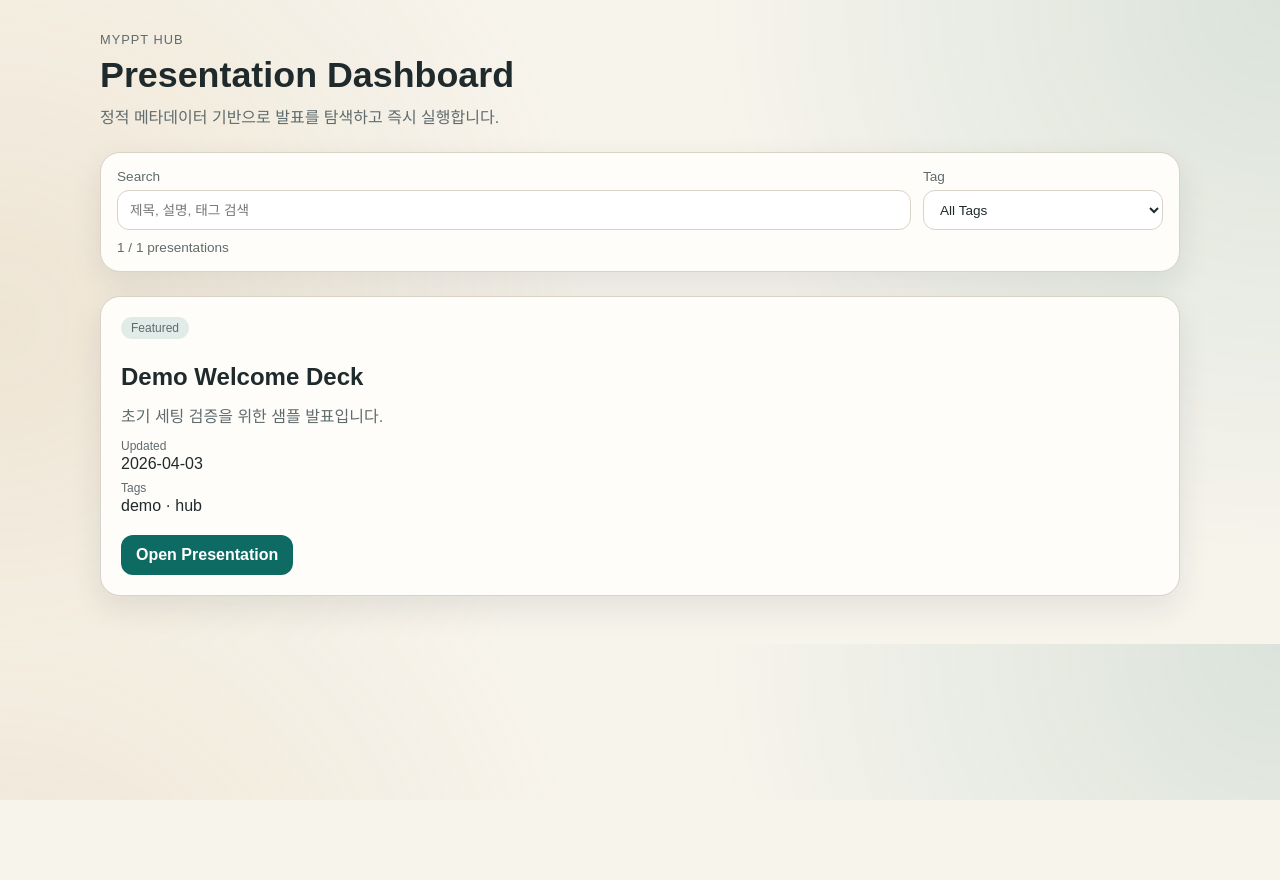
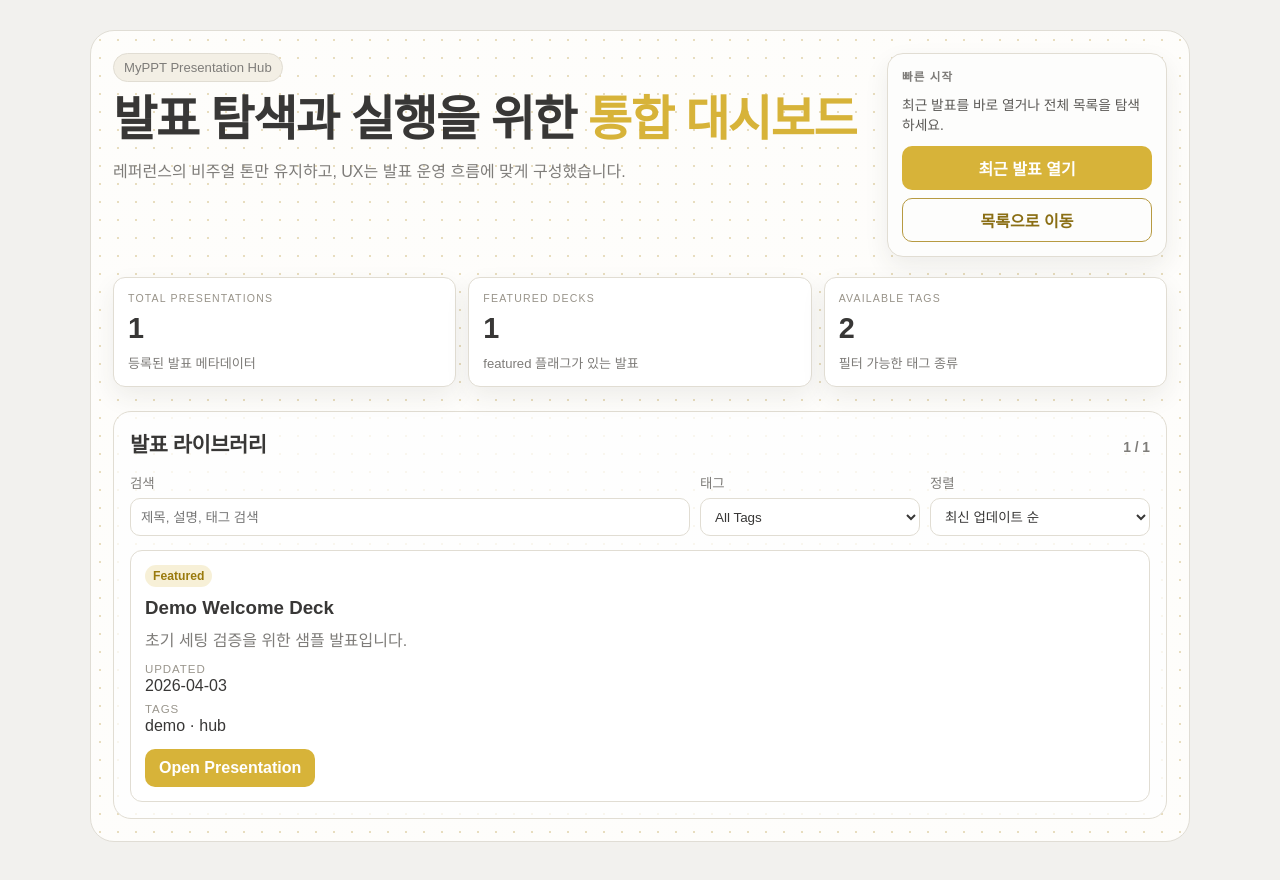
Before and after one commit to hefxpzwk/myppt, a React (Vite) app: page / in a window 1280 px wide. Shown: the top 880 px of the page. Before the commit the page ends 800 px from the top, so only its background shows below. Built offline with nearby package versions, Linux system fonts and the light colour scheme.

Commit message:
feat: redesign dashboard tone with presentation-focused ux

```diff
--- a/src/pages/dashboard/DashboardPage.tsx
+++ b/src/pages/dashboard/DashboardPage.tsx
@@ -1,5 +1,4 @@
 import { useMemo, useState } from 'react';
-import { TopBar } from '../../components/TopBar';
 import { presentations } from '../../data/slides';
 
 function formatTags(tags?: string[]): string {
@@ -10,9 +9,14 @@ function formatTags(tags?: string[]): string {
   return tags.join(' · ');
 }
 
+function parseDate(updatedAt: string): number {
+  return new Date(updatedAt).getTime() || 0;
+}
+
 export function DashboardPage() {
   const [searchQuery, setSearchQuery] = useState('');
   const [selectedTag, setSelectedTag] = useState('all');
+  const [sortKey, setSortKey] = useState<'updated' | 'title'>('updated');
 
   const availableTags = useMemo(() => {
     return Array.from(
@@ -20,10 +24,14 @@ export function DashboardPage() {
     ).sort((a, b) => a.localeCompare(b));
   }, []);
 
+  const featuredCount = useMemo(() => {
+    return presentations.filter((presentation) => presentation.featured).length;
+  }, []);
+
   const filteredPresentations = useMemo(() => {
     const normalizedSearchQuery = searchQuery.trim().toLowerCase();
 
-    return presentations.filter((presentation) => {
+    const filtered = presentations.filter((presentation) => {
       const tags = presentation.tags ?? [];
       const matchesTag = selectedTag === 'all' || tags.includes(selectedTag);
 
@@ -31,43 +39,101 @@ export function DashboardPage() {
         return matchesTag;
       }
 
-      const searchTarget = [
-        presentation.title,
-        presentation.description ?? '',
-        ...tags,
-      ]
+      const searchTarget = [presentation.title, presentation.description ?? '', ...tags]
         .join(' ')
         .toLowerCase();
 
       return matchesTag && searchTarget.includes(normalizedSearchQuery);
     });
-  }, [searchQuery, selectedTag]);
+
+    return filtered.sort((left, right) => {
+      if (sortKey === 'title') {
+        return left.title.localeCompare(right.title);
+      }
+
+      return parseDate(right.updatedAt) - parseDate(left.updatedAt);
+    });
+  }, [searchQuery, selectedTag, sortKey]);
+
+  const latestPresentation = useMemo(() => {
+    return [...presentations].sort((left, right) => {
+      return parseDate(right.updatedAt) - parseDate(left.updatedAt);
+    })[0];
+  }, []);
 
   return (
-    <main className="app-shell">
-      <TopBar
-        title="Presentation Dashboard"
-        subtitle="정적 메타데이터 기반으로 발표를 탐색하고 즉시 실행합니다."
-      />
+    <main className="app-shell dashboard-page">
+      <section className="dashboard-canvas">
+        <header className="dashboard-header">
+          <div>
+            <p className="dashboard-header__chip">MyPPT Presentation Hub</p>
+            <h1>
+              발표 탐색과 실행을 위한 <span>통합 대시보드</span>
+            </h1>
+            <p className="dashboard-header__subtitle">
+              레퍼런스의 비주얼 톤만 유지하고, UX는 발표 운영 흐름에 맞게 구성했습니다.
+            </p>
+          </div>
+          <div className="dashboard-cta-card">
+            <p className="dashboard-cta-card__title">빠른 시작</p>
+            <p className="dashboard-cta-card__meta">최근 발표를 바로 열거나 전체 목록을 탐색하세요.</p>
+            <div className="dashboard-cta-card__actions">
+              {latestPresentation ? (
+                <a className="button" href={`/presentation/${latestPresentation.id}`}>
+                  최근 발표 열기
+                </a>
+              ) : null}
+              <a className="button button--ghost" href="#presentation-library">
+                목록으로 이동
+              </a>
+            </div>
+          </div>
+        </header>
 
-      <section className="filter-panel" aria-label="dashboard filter">
-        <div className="filter-controls">
-          <label className="filter-control" htmlFor="search-query">
-            Search
+        <section className="dashboard-summary" aria-label="dashboard summary">
+          <article className="summary-card">
+            <p className="summary-card__label">Total Presentations</p>
+            <p className="summary-card__value">{presentations.length}</p>
+            <p className="summary-card__meta">등록된 발표 메타데이터</p>
+          </article>
+          <article className="summary-card">
+            <p className="summary-card__label">Featured Decks</p>
+            <p className="summary-card__value">{featuredCount}</p>
+            <p className="summary-card__meta">featured 플래그가 있는 발표</p>
+          </article>
+          <article className="summary-card">
+            <p className="summary-card__label">Available Tags</p>
+            <p className="summary-card__value">{availableTags.length}</p>
+            <p className="summary-card__meta">필터 가능한 태그 종류</p>
+          </article>
+        </section>
+
+        <section className="dashboard-section" id="presentation-library" aria-label="presentation library">
+          <div className="dashboard-section__header">
+            <h2 className="dashboard-section__title">발표 라이브러리</h2>
+            <p className="dashboard-section__meta">
+              {filteredPresentations.length} / {presentations.length}
+            </p>
+          </div>
+
+          <div className="dashboard-control-row">
+            <label className="dashboard-filter" htmlFor="search-query">
+              검색
               <input
                 id="search-query"
                 type="search"
-              className="filter-input"
+                className="dashboard-filter__input"
                 placeholder="제목, 설명, 태그 검색"
                 value={searchQuery}
                 onChange={(event) => setSearchQuery(event.target.value)}
               />
             </label>
-          <label className="filter-control" htmlFor="tag-filter">
-            Tag
+
+            <label className="dashboard-filter" htmlFor="tag-filter">
+              태그
               <select
                 id="tag-filter"
-              className="filter-select"
+                className="dashboard-filter__select"
                 value={selectedTag}
                 onChange={(event) => setSelectedTag(event.target.value)}
               >
@@ -79,20 +145,29 @@ export function DashboardPage() {
                 ))}
               </select>
             </label>
+
+            <label className="dashboard-filter" htmlFor="sort-key">
+              정렬
+              <select
+                id="sort-key"
+                className="dashboard-filter__select"
+                value={sortKey}
+                onChange={(event) => setSortKey(event.target.value as 'updated' | 'title')}
+              >
+                <option value="updated">최신 업데이트 순</option>
+                <option value="title">제목 가나다순</option>
+              </select>
+            </label>
           </div>
-        <p className="filter-meta">
-          {filteredPresentations.length} / {presentations.length} presentations
-        </p>
-      </section>
 
-      <section className="presentation-grid" aria-label="presentation list">
+          <div className="presentation-grid" aria-label="presentation list">
             {filteredPresentations.map((presentation) => (
               <article key={presentation.id} className="presentation-card">
                 <p className="presentation-card__badge">
                   {presentation.featured ? 'Featured' : 'Standard'}
                 </p>
-            <h2>{presentation.title}</h2>
-            <p>{presentation.description ?? '설명 없음'}</p>
+                <h3>{presentation.title}</h3>
+                <p className="presentation-card__desc">{presentation.description ?? '설명 없음'}</p>
                 <dl>
                   <div>
                     <dt>Updated</dt>
@@ -111,10 +186,12 @@ export function DashboardPage() {
 
             {filteredPresentations.length === 0 ? (
               <article className="presentation-card presentation-card--empty">
-            <h2>검색 결과가 없습니다</h2>
-            <p>검색어 또는 태그 필터를 조정해 다시 시도해 주세요.</p>
+                <h3>검색 결과가 없습니다</h3>
+                <p className="presentation-card__desc">검색어 또는 필터를 조정해 다시 시도해 주세요.</p>
               </article>
             ) : null}
+          </div>
+        </section>
       </section>
     </main>
   );
--- a/src/styles/global.css
+++ b/src/styles/global.css
@@ -6,11 +6,8 @@
 
 body {
   margin: 0;
-  font-family: 'IBM Plex Sans KR', 'Noto Sans KR', sans-serif;
-  background:
-    radial-gradient(circle at top right, rgba(14, 107, 100, 0.12), transparent 40%),
-    radial-gradient(circle at left center, rgba(190, 143, 76, 0.15), transparent 45%),
-    var(--color-bg);
+  font-family: 'Pretendard', 'SUIT', 'Noto Sans KR', sans-serif;
+  background: var(--color-bg);
   color: var(--color-text);
 }
 
@@ -18,11 +15,253 @@ a {
   color: inherit;
 }
 
+.button {
+  display: inline-flex;
+  align-items: center;
+  justify-content: center;
+  border-radius: var(--radius-sm);
+  border: 1px solid transparent;
+  background: var(--color-primary);
+  color: #ffffff;
+  text-decoration: none;
+  font-weight: 700;
+  padding: 9px 13px;
+}
+
+.button--ghost {
+  background: transparent;
+  color: #8a6e14;
+  border-color: #b79a41;
+}
+
 .app-shell,
 .viewer-shell {
-  width: min(1080px, 92vw);
+  width: min(1100px, 92vw);
   margin: 0 auto;
-  padding: 32px 0 48px;
+  padding: 30px 0 48px;
+}
+
+.dashboard-page {
+  min-height: 100vh;
+}
+
+.dashboard-canvas {
+  border: 1px solid #e0ddd5;
+  border-radius: 24px;
+  padding: 22px;
+  background-color: #fcfaf4;
+  background-image:
+    radial-gradient(rgba(206, 182, 118, 0.45) 1px, transparent 1px),
+    linear-gradient(to bottom, rgba(255, 255, 255, 0.62), rgba(255, 255, 255, 0.62));
+  background-size: 18px 18px, 100% 100%;
+}
+
+.dashboard-header {
+  display: grid;
+  grid-template-columns: 1fr 280px;
+  gap: 18px;
+  align-items: start;
+}
+
+.dashboard-header__chip {
+  margin: 0;
+  display: inline-block;
+  background: #f3efe5;
+  border: 1px solid var(--color-border);
+  border-radius: 999px;
+  padding: 6px 10px;
+  font-size: 0.82rem;
+  color: var(--color-muted);
+}
+
+.dashboard-header h1 {
+  margin: 12px 0 0;
+  font-size: clamp(1.8rem, 4vw, 3rem);
+  line-height: 1.08;
+  letter-spacing: -0.03em;
+}
+
+.dashboard-header h1 span {
+  color: var(--color-primary);
+}
+
+.dashboard-header__subtitle {
+  margin: 12px 0 0;
+  color: var(--color-muted);
+  font-size: 1rem;
+}
+
+.dashboard-cta-card {
+  border: 1px solid var(--color-border);
+  border-radius: 16px;
+  background: #fdfdfc;
+  padding: 14px;
+  box-shadow: var(--shadow-soft);
+}
+
+.dashboard-cta-card__title {
+  margin: 0;
+  text-transform: uppercase;
+  letter-spacing: 0.1em;
+  font-size: 0.72rem;
+  color: var(--color-muted);
+  font-weight: 700;
+}
+
+.dashboard-cta-card__meta {
+  margin: 10px 0 0;
+  color: #5b5956;
+  font-size: 0.86rem;
+}
+
+.dashboard-cta-card__actions {
+  margin-top: 12px;
+  display: grid;
+  gap: 8px;
+}
+
+.dashboard-summary {
+  margin-top: 20px;
+  display: grid;
+  grid-template-columns: repeat(3, minmax(0, 1fr));
+  gap: 12px;
+}
+
+.summary-card {
+  border: 1px solid var(--color-border);
+  border-radius: var(--radius-md);
+  background: #fff;
+  box-shadow: var(--shadow-soft);
+  padding: 14px;
+}
+
+.summary-card__label {
+  margin: 0;
+  text-transform: uppercase;
+  letter-spacing: 0.11em;
+  font-size: 0.66rem;
+  color: #989389;
+}
+
+.summary-card__value {
+  margin: 8px 0 0;
+  font-size: 1.8rem;
+  font-weight: 800;
+}
+
+.summary-card__meta {
+  margin: 8px 0 0;
+  color: var(--color-muted);
+  font-size: 0.82rem;
+}
+
+.dashboard-section {
+  margin-top: 24px;
+  border: 1px solid var(--color-border);
+  border-radius: var(--radius-lg);
+  background: rgba(255, 255, 255, 0.74);
+  padding: 16px;
+}
+
+.dashboard-section__header {
+  display: flex;
+  justify-content: space-between;
+  align-items: baseline;
+  gap: 12px;
+}
+
+.dashboard-section__title {
+  margin: 0;
+  font-size: 1.3rem;
+  letter-spacing: -0.02em;
+}
+
+.dashboard-section__meta {
+  margin: 0;
+  color: var(--color-muted);
+  font-weight: 700;
+  font-size: 0.86rem;
+}
+
+.dashboard-control-row {
+  margin-top: 14px;
+  display: grid;
+  gap: 10px;
+  grid-template-columns: 1fr 220px 220px;
+}
+
+.dashboard-filter {
+  display: grid;
+  gap: 6px;
+  color: var(--color-muted);
+  font-size: 0.84rem;
+}
+
+.dashboard-filter__input,
+.dashboard-filter__select {
+  width: 100%;
+  height: 38px;
+  border: 1px solid var(--color-border);
+  border-radius: var(--radius-sm);
+  background: #fff;
+  font: inherit;
+  color: var(--color-text);
+  padding: 0 10px;
+}
+
+.presentation-grid {
+  margin-top: 14px;
+  display: grid;
+  grid-template-columns: repeat(auto-fit, minmax(260px, 1fr));
+  gap: 12px;
+}
+
+.presentation-card {
+  border: 1px solid var(--color-border);
+  border-radius: var(--radius-md);
+  background: var(--color-surface-strong);
+  padding: 14px;
+}
+
+.presentation-card--empty {
+  grid-column: 1 / -1;
+}
+
+.presentation-card__badge {
+  margin: 0;
+  display: inline-flex;
+  padding: 4px 8px;
+  border-radius: 999px;
+  background: rgba(215, 179, 57, 0.2);
+  color: #9a7a0d;
+  font-size: 0.76rem;
+  font-weight: 600;
+}
+
+.presentation-card h3 {
+  margin: 10px 0 0;
+}
+
+.presentation-card__desc {
+  margin: 8px 0 0;
+  color: var(--color-muted);
+}
+
+.presentation-card dl {
+  margin: 12px 0 14px;
+  display: grid;
+  gap: 8px;
+}
+
+.presentation-card dt {
+  font-size: 0.72rem;
+  text-transform: uppercase;
+  letter-spacing: 0.08em;
+  color: #9a968d;
+}
+
+.presentation-card dd {
+  margin: 2px 0 0;
 }
 
 .top-bar {
@@ -50,118 +289,6 @@ a {
   color: var(--color-muted);
 }
 
-.presentation-grid {
-  margin-top: 24px;
-  display: grid;
-  grid-template-columns: repeat(auto-fit, minmax(260px, 1fr));
-  gap: 16px;
-}
-
-.filter-panel {
-  margin-top: 24px;
-  padding: 16px;
-  border: 1px solid var(--color-border);
-  border-radius: var(--radius-lg);
-  background: var(--color-surface);
-  box-shadow: var(--shadow-soft);
-}
-
-.filter-controls {
-  display: grid;
-  grid-template-columns: 1fr 240px;
-  gap: 12px;
-}
-
-.filter-control {
-  display: grid;
-  gap: 6px;
-  font-size: 0.85rem;
-  color: var(--color-muted);
-}
-
-.filter-input,
-.filter-select {
-  width: 100%;
-  height: 40px;
-  border-radius: var(--radius-md);
-  border: 1px solid var(--color-border);
-  background: #ffffff;
-  color: var(--color-text);
-  font: inherit;
-  padding: 0 12px;
-}
-
-.filter-meta {
-  margin: 10px 0 0;
-  font-size: 0.85rem;
-  color: var(--color-muted);
-}
-
-.presentation-card {
-  background: var(--color-surface);
-  border: 1px solid var(--color-border);
-  border-radius: var(--radius-lg);
-  box-shadow: var(--shadow-soft);
-  padding: 20px;
-}
-
-.presentation-card--empty {
-  grid-column: 1 / -1;
-}
-
-.presentation-card__badge {
-  display: inline-block;
-  margin: 0;
-  padding: 4px 10px;
-  border-radius: 999px;
-  background: rgba(14, 107, 100, 0.12);
-  color: var(--color-primary-strong);
-  font-size: 0.75rem;
-}
-
-.presentation-card h2 {
-  margin: 12px 0;
-}
-
-.presentation-card p {
-  margin: 0 0 12px;
-  color: var(--color-muted);
-}
-
-.presentation-card dl {
-  margin: 0 0 20px;
-  display: grid;
-  gap: 8px;
-}
-
-.presentation-card dt {
-  font-size: 0.75rem;
-  color: var(--color-muted);
-}
-
-.presentation-card dd {
-  margin: 2px 0 0;
-}
-
-.button {
-  display: inline-flex;
-  align-items: center;
-  justify-content: center;
-  border-radius: var(--radius-md);
-  border: 1px solid transparent;
-  background: var(--color-primary);
-  color: #ffffff;
-  text-decoration: none;
-  font-weight: 600;
-  padding: 10px 14px;
-}
-
-.button--ghost {
-  background: transparent;
-  color: var(--color-primary-strong);
-  border-color: var(--color-primary-strong);
-}
-
 .viewer-frame-wrap {
   margin-top: 20px;
   border: 1px solid var(--color-border);
@@ -179,13 +306,42 @@ a {
   border: 0;
 }
 
+@media (max-width: 980px) {
+  .dashboard-header {
+    grid-template-columns: 1fr;
+  }
+
+  .dashboard-cta-card {
+    max-width: 360px;
+  }
+
+  .dashboard-summary {
+    grid-template-columns: 1fr;
+  }
+
+  .dashboard-control-row {
+    grid-template-columns: 1fr;
+  }
+}
+
 @media (max-width: 720px) {
+  .app-shell,
+  .viewer-shell {
+    width: min(1100px, 95vw);
+    padding: 14px 0 36px;
+  }
+
+  .dashboard-canvas {
+    border-radius: 16px;
+    padding: 14px;
+  }
+
+  .dashboard-section__title {
+    font-size: 1.15rem;
+  }
+
   .top-bar {
     flex-direction: column;
-  }
-
-  .filter-controls {
-    grid-template-columns: 1fr;
   }
 
   .viewer-frame-wrap {
--- a/src/styles/tokens.css
+++ b/src/styles/tokens.css
@@ -1,12 +1,15 @@
 :root {
-  --color-bg: #f7f4ec;
-  --color-surface: #fffdfa;
-  --color-text: #1f2a2c;
-  --color-muted: #5f6b6d;
-  --color-primary: #0e6b64;
-  --color-primary-strong: #0a4a45;
-  --color-border: #d9d3c7;
-  --shadow-soft: 0 12px 32px rgba(20, 37, 39, 0.09);
-  --radius-lg: 20px;
+  --color-bg: #f2f1ee;
+  --color-surface: #f9f8f4;
+  --color-surface-strong: #ffffff;
+  --color-text: #383736;
+  --color-muted: #7e7c79;
+  --color-primary: #d7b339;
+  --color-primary-strong: #b5911e;
+  --color-border: #e1ddd3;
+  --color-danger: #d96864;
+  --shadow-soft: 0 10px 24px rgba(55, 52, 42, 0.08);
+  --radius-lg: 18px;
   --radius-md: 12px;
+  --radius-sm: 10px;
 }
```
Lines whose indentation alone changed are shown as unchanged.
